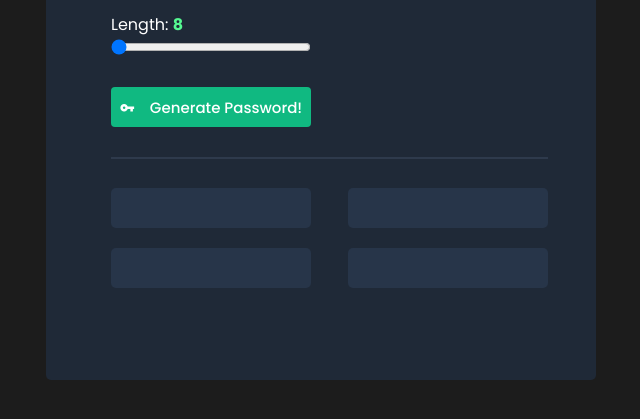
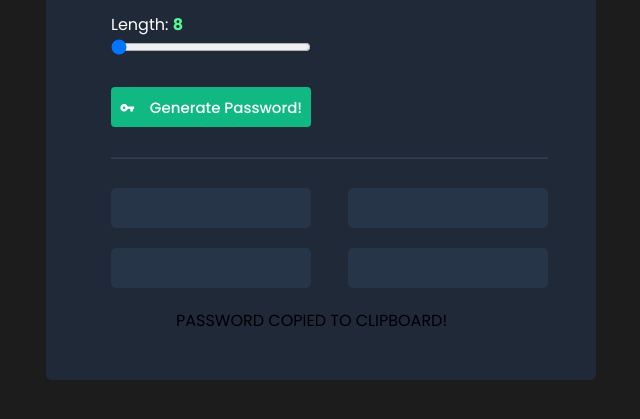
Before and after one commit to Am096/password-generator, a plain HTML site: page index.html in a window 1280 px wide. Both pictures are taken after a click on the element 530 px from the left and 502 px from the top of the page. Shown: the part 295-714 px from the top of the page, without its empty margins (319-959 px from the left). Drawn offline with nearby package versions, Linux system fonts and the light colour scheme; a web font is replaced by a local one.

Commit message:
added copy to clipboard functionality

```diff
--- a/index.html
+++ b/index.html
@@ -45,21 +45,23 @@
 
       <div id="lower">
         <div id="upper-pass-boxes">
-          <div class="pass-boxes" id="generated-password-one">
+          <div class="pass-boxes" id="generated-password-one" onclick="copyToClipboard('generated-password-one')">
             <div id="passwordOne"></div>
           </div>
-          <div class="pass-boxes" id="generated-password-two">
+          <div class="pass-boxes" id="generated-password-two"  onclick="copyToClipboard('generated-password-two')">
             <div id="passwordTwo"></div>
           </div>
         </div>
         <div id="lower-pass-boxes">
-          <div class="pass-boxes" id="generated-password-three">
-            <div id="passwordThree"></div>
+          <div class="pass-boxes" id="generated-password-three" onclick="copyToClipboard('generated-password-three')" >
+            <div id="passwordThree" ></div>
           </div>
-          <div class="pass-boxes" id="generated-password-four">
+          <div class="pass-boxes" id="generated-password-four"  onclick="copyToClipboard('generated-password-four')">
             <div id="passwordFour"></div>
           </div>
         </div>
+        <div id="msg"></div>
+
       </div>
     </div>
   </body>
--- a/index.js
+++ b/index.js
@@ -34,3 +34,27 @@ function generatePasswords() {
   passwordThree.textContent = passwordArr[2];
   passwordFour.textContent = passwordArr[3];
 }
+
+function copyToClipboard(elementID) {
+  let copyText = document.getElementById(elementID);
+  let msgEl = document.getElementById("msg");
+
+  if (!copyText.hasChildNodes()) {
+    console.warn('Element is empty. Nothing to copy.');
+    msgEl.textContent = "";
+    return;
+  }
+
+  let tempTextarea = document.createElement('textarea');
+  tempTextarea.value = copyText.innerText;
+  document.body.appendChild(tempTextarea);
+  tempTextarea.select();
+  tempTextarea.setSelectionRange(0, 99999);
+  try {
+    document.execCommand('copy');
+    msgEl.textContent = "PASSWORD COPIED TO CLIPBOARD!";
+  } catch (err) {
+    console.error('Unable to copy to clipboard', err);
+  }
+  document.body.removeChild(tempTextarea);
+}
--- a/style.css
+++ b/style.css
@@ -143,3 +143,8 @@ input[type="range"] {
 #generated-password-three {
     margin-right: 37px;
 }
+
+#msg {
+    margin-left: 65px;
+    margin-right: auto;
+}
```
